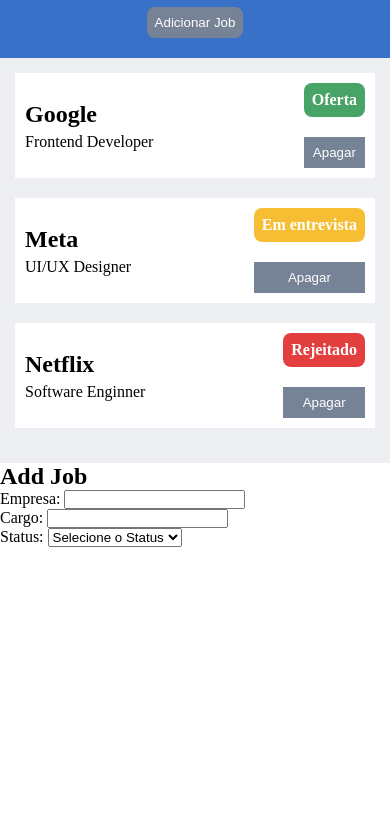
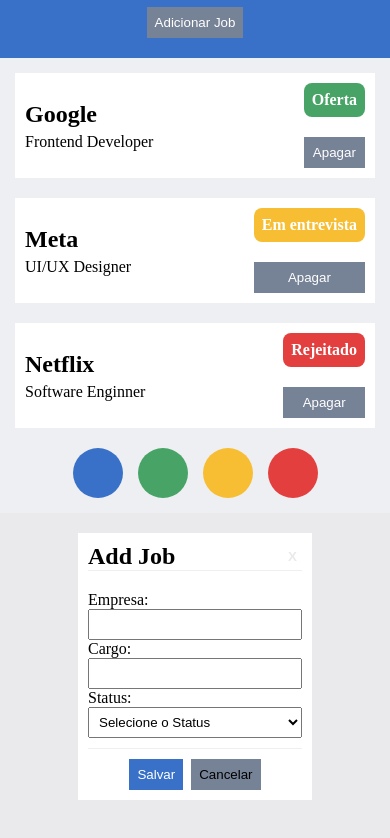
Before and after one commit to viniciusN444/jobTrack, a plain HTML site: page index.html in a window 390 px wide. Shown: the part 60-898 px from the top of the page. Before the commit the page ends 844 px from the top, so only its background shows below. Drawn offline with Linux system fonts and the light colour scheme.

Commit message:
Finalizado o mobile first

```diff
--- a/css/styles.css
+++ b/css/styles.css
@@ -12,6 +12,10 @@
     --green: #47A466;
     --yellow: #F7BE33;
     --red: #E23F3E;
+}
+
+body{
+    background-color: var(--corContainer);
 }
 
 header{
@@ -29,7 +33,6 @@
     color: white;
     padding: 8px;
     margin-top: 10px;
-    border-radius: 8px;
     border: none;
     outline: none;
 }
@@ -91,6 +94,97 @@
 }
 
 .colors .boll{
-    background-color: red;
+    width: 50px;
+    height: 50px;
     border-radius: 50%;
 }
+
+.colors{
+    display: flex;
+    justify-content: center;
+    align-items: center;
+    gap: 15px;
+}
+
+.blue{
+    background-color: var(--corPrincipal);
+}
+
+.green{
+    background-color: var(--green);
+}
+
+.yellow{
+    background-color: var(--yellow);
+}
+
+.red{
+    background-color: var(--red);
+}
+
+.containerAddJobs{
+    width: 60%;
+    padding: 10px;
+    background-color: white;
+    display: flex;
+    flex-flow: column nowrap;
+    margin: 20px auto;
+    gap: 20px;
+    margin-bottom: 100px;
+}
+
+.containerX{
+    display: flex;
+    justify-content: space-between;
+    border-bottom: 1px solid var(--corContainerLista);
+    border-width: 100%;
+}
+
+.containerX button{
+    background-color: white;
+    border: none;
+    color: var(--corContainer);
+    font-weight: bold;
+    padding: 5px;
+}
+
+.containerInfo{
+    display: flex;
+    flex-flow: column nowrap;
+}
+
+.campo{
+    display: flex;
+    flex-flow: column nowrap;
+}
+
+.campo input,select{
+    padding: 6px;
+}
+
+.containerbtns{
+    display: flex;
+    justify-content: center;
+    align-items: center;
+    gap: 8px;
+    border-top: 1px solid var(--corContainerLista);
+    border-width: 100%;
+    margin-top: 10px;
+}
+
+.containerbtns button{
+    margin-top: 10px;
+    padding: 8px;
+    border: none;
+    outline: none;
+}
+
+#btnSave{
+    background-color: var(--corPrincipal);
+    color: white;
+}
+
+#btnCancel{
+    background-color: var(--gray);
+    color: black;
+}
--- a/index.html
+++ b/index.html
@@ -62,7 +62,10 @@
     </main>
 
     <section class="containerAddJobs">
-        <h2>Add Job</h2>
+        <div class="containerX">
+            <h2>Add Job</h2>
+            <button>X</button>
+        </div>
         <div class="containerInfo">
             <div class="campo">
                 <label for="txtCompany">Empresa:</label>
@@ -82,6 +85,10 @@
                     <option>Rejeitada</option>
                 </select>
             </div>
+            <div class="containerbtns">
+                <button id="btnSave">Salvar</button>
+                <button id="btnCancel">Cancelar</button>
+            </div>
         </div>
     </section>
 </body>
```
